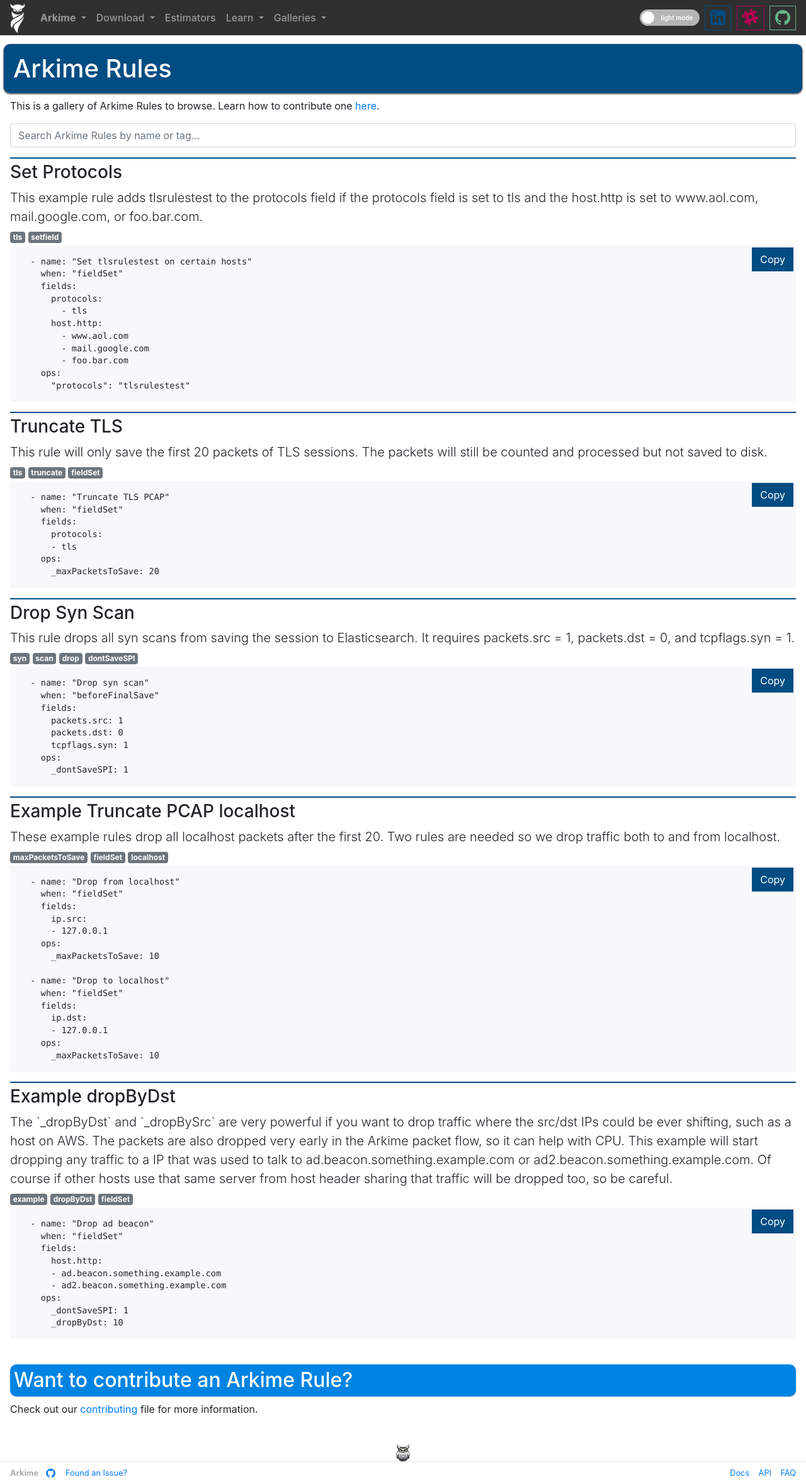
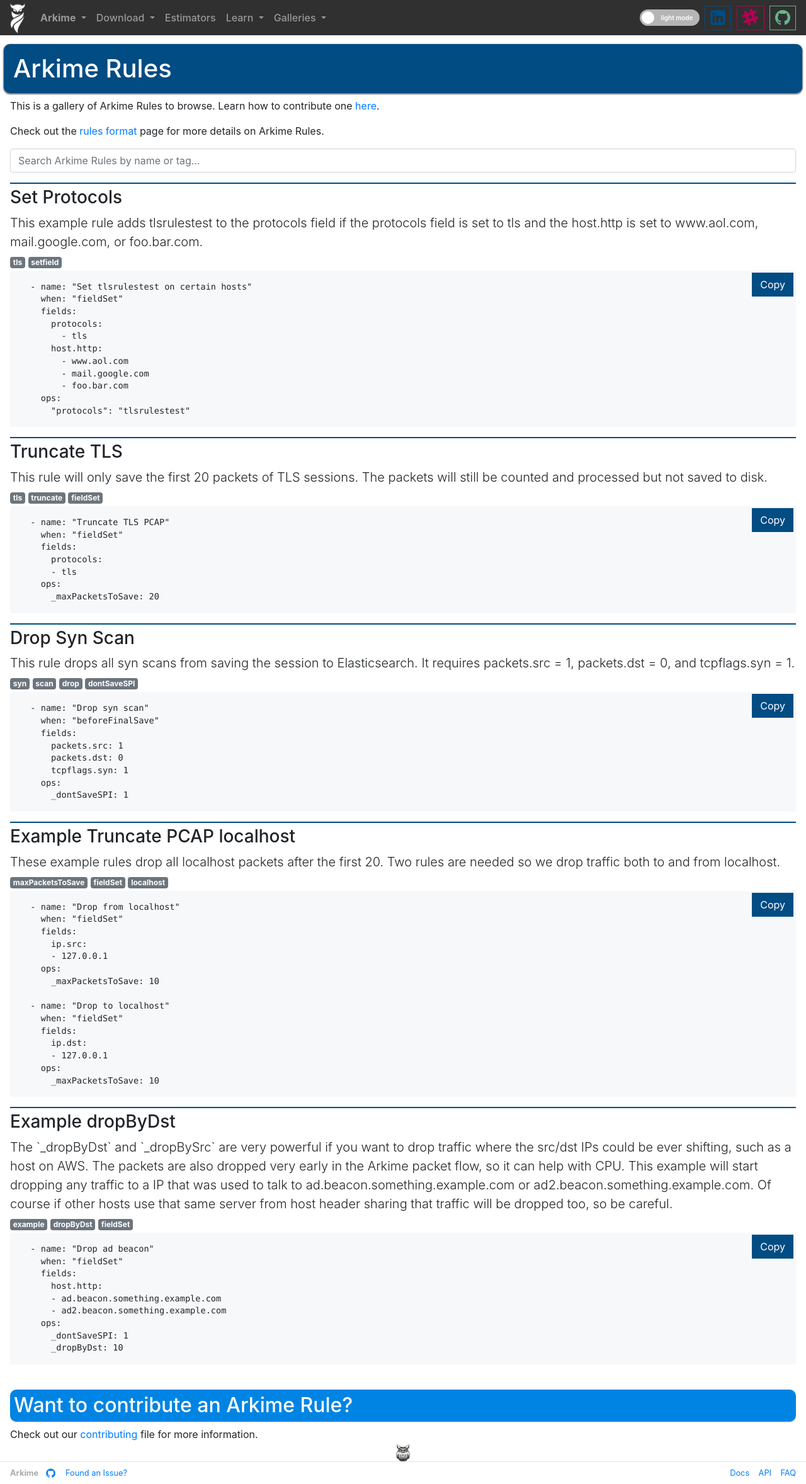
Before and after one commit to arkime/arkimeweb, a Jekyll site: the page built from _wiki/rules.md, in a window 1280 px wide. Shown: the whole page at 63% size. Built offline with Jekyll 4.4.1, drawn with Linux system fonts in a browser that asks for light colours.

Commit message:
add links to rules format page from the rules gallery

```diff
--- a/_wiki/rules.md
+++ b/_wiki/rules.md
@@ -9,6 +9,8 @@
 {: .section-header.mt-1 }
 
 This is a gallery of Arkime Rules to browse. Learn how to contribute one [here](https://github.com/arkime/arkimeweb/blob/main/CONTRIBUTING.md#arkime-rules).
+
+Check out the [rules format](rulesformat) page for more details on Arkime Rules.
 
 <input type="text"
   id="rulesSearch"
```
